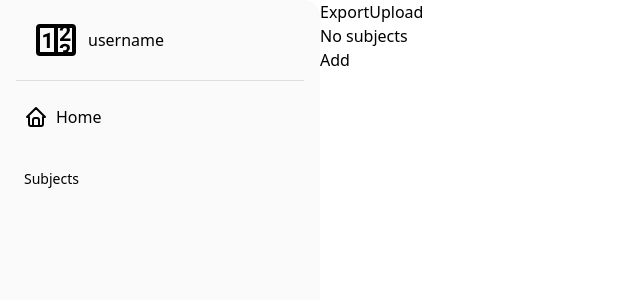
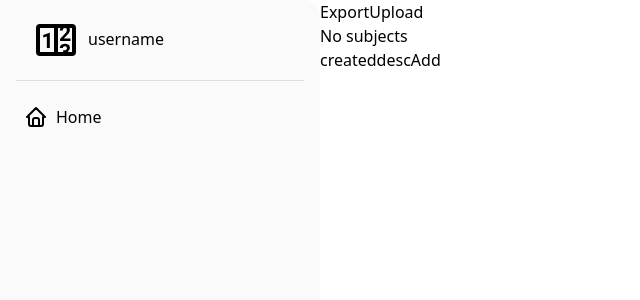
Before and after one commit to jsoonee/count, a React (Vite) app: page / in a window 1280 px wide. Shown: the top 300 px of the page, without its empty margins (0-640 px from the left). Built offline with nearby package versions, Linux system fonts and the light colour scheme.

Commit message:
subjects ui

```diff
--- a/index.html
+++ b/index.html
@@ -1,6 +1,7 @@
 <!DOCTYPE html>
 <html lang="en">
 <head>
+  <link rel="icon" href="/favicon.ico" />
   <meta charset="UTF-8">
   <meta name="viewport" content="width=device-width, initial-scale=1.0">
   <title>Count</title>
--- a/src/components/Sort.tsx
+++ b/src/components/Sort.tsx
@@ -1,23 +1,45 @@
-import React, { useEffect, useRef, useState } from "react";
+import useSubjectStore from "@/stores/subject";
+import { useEffect, useRef, useState } from "react";
 
-const sorts = ["name", "count", "created", "updated"];
+export default function Sort({ isSubject }: { isSubject: boolean }) {
+  const sorts = isSubject
+    ? ["name", "number", "count", "created", "updated"]
+    : ["name", "count", "created", "updated"];
+  const { subjects, sortBy, currentSubject, setSubjectSort, setItemSort } =
+    useSubjectStore((state) => state);
+  const itemSort = subjects.find(({ id }) => id === currentSubject)?.sort || {
+    by: "created",
+    asc: false,
+  };
 
-interface ISort {
-  subjectId?: string;
-  sortBy: string;
-  setSortBy: React.Dispatch<React.SetStateAction<string>>;
-  asc: boolean;
-  setAsc: React.Dispatch<React.SetStateAction<boolean>>;
-}
-
-export default function Sort({subjectId, sortBy, setSortBy, asc, setAsc}: ISort) {
+  const sortInfo = isSubject ? sortBy : itemSort;
+  const [isAsc, setIsAsc] = useState<boolean>(sortInfo.asc);
   const [openSort, setOpenSort] = useState<boolean>(false);
   const buttonRef = useRef<HTMLButtonElement>(null);
   const dropdownRef = useRef<HTMLDivElement>(null);
 
   function handleSortClick(s: string) {
-    s === sortBy ? setAsc(!asc) : setSortBy(s);
+    if (isSubject) {
+      const { by, asc } = sortBy;
+      setSubjectSort({ by: s, asc: s === by ? !asc : asc });
+    } else {
+      const { by, asc } = subjects.find(({ id }) => id === currentSubject)
+        ?.sort || {
+        by: "created",
+        asc: false,
+      };
+      setItemSort({ by: s, asc: s === by ? !asc : asc });
+    }
     setOpenSort(false);
+  }
+
+  function handleAscClick() {
+    if (isSubject) {
+      setSubjectSort({ ...sortBy, asc: !isAsc });
+    } else {
+      setItemSort({ ...itemSort, asc: !isAsc });
+    }
+    setIsAsc(!isAsc);
   }
 
   useEffect(() => {
@@ -40,7 +62,7 @@ export default function Sort({subjectId, sortBy, setSortBy, asc, setAsc}: ISort)
   return (
     <>
       <button onClick={() => setOpenSort(!openSort)} ref={buttonRef}>
-        <span>{sortBy}</span>
+        <span>{sortInfo.by}</span>
       </button>
       {openSort ? (
         <div ref={dropdownRef}>
@@ -53,6 +75,7 @@ export default function Sort({subjectId, sortBy, setSortBy, asc, setAsc}: ISort)
           </ul>
         </div>
       ) : null}
+      <button onClick={handleAscClick}>{sortInfo.asc ? "asc" : "desc"}</button>
     </>
   );
 }
--- a/src/components/header/index.tsx
+++ b/src/components/header/index.tsx
@@ -10,7 +10,6 @@ export default function Header() {
 
   function handleExportClick() {
     if (!subjects.length) {
-      console.log("no export data");
       return;
     }
     exportData();
--- a/src/components/items/Header.tsx
+++ b/src/components/items/Header.tsx
@@ -1,53 +1,19 @@
 import useSubjectStore from "@/stores/subject";
 import { useNavigate } from "@tanstack/react-router";
-import React, { useEffect, useRef, useState } from "react";
-import { v4 } from "uuid";
+import React, { useRef, useState } from "react";
 import Sort from "../Sort";
 
 export default function Header({
-  sortBy,
-  setSortBy,
-  asc,
-  setAsc,
   isSearch,
   setIsSearch,
   input,
   setInput,
 }) {
   const [error, setError] = useState<string>("");
-  // const [openSort, setOpenSort] = useState<boolean>(false);
-  const { subjects, currentSubject, addItem, countUp } = useSubjectStore(
+  const { subjects, currentSubject, setSorted, addItem, countUp } = useSubjectStore(
     (state) => state
   );
   const navigate = useNavigate();
-
-  const buttonRef = useRef<HTMLButtonElement>(null);
-  const dropdownRef = useRef<HTMLDivElement>(null);
-
-  // const sorts = ["name", "count", "created", "updated"];
-
-  // function handleOutsideClick(e: MouseEvent) {
-  //   if (
-  //     openSort &&
-  //     dropdownRef.current &&
-  //     !dropdownRef.current.contains(e.target as Node) &&
-  //     !buttonRef.current?.contains(e.target as Node)
-  //   ) {
-  //     setOpenSort(false);
-  //   }
-  // }
-
-  // useEffect(() => {
-  //   document.addEventListener("click", handleOutsideClick);
-  //   return () => {
-  //     document.removeEventListener("click", handleOutsideClick);
-  //   };
-  // });
-
-  // function handleSortClick(s: string) {
-  //   s === sortBy ? setAsc(!asc) : setSortBy(s);
-  //   setOpenSort(false);
-  // }
 
   function handleChange(value: string) {
     setInput(value);
@@ -62,21 +28,9 @@ export default function Header({
   function handleAddItem() {
     const items = subjects.find(({ id }) => id === currentSubject)?.items;
     const itemId = items?.find(({ name }) => name === input)?.id;
-    const now = new Date().toISOString();
-    itemId
-      ? countUp(itemId)
-      : addItem({
-          id: v4(),
-          name: input,
-          count: 1,
-          description: "",
-          star: false,
-          created: now,
-          updated: now,
-        });
+    itemId ? countUp(itemId) : addItem(input);
+    setSorted();
   }
-
-  const sortProps = { sortBy, setSortBy, asc, setAsc }
 
   return (
     <div className="flex">
@@ -93,22 +47,7 @@ export default function Header({
         checked={isSearch}
         onChange={() => setIsSearch(!isSearch)}
       />
-      <Sort {...sortProps}/>
-      {/* <button onClick={() => setOpenSort(!openSort)} ref={buttonRef}>
-        <span>{sortBy}</span>
-      </button>
-      {openSort ? (
-        <div ref={dropdownRef}>
-          <ul className="absolute">
-            {sorts.map((s, i) => (
-              <li key={i} onClick={() => handleSortClick(s)}>
-                {s}
-              </li>
-            ))}
-          </ul>
-        </div>
-      ) : null} */}
-      <input type="checkbox" checked={asc} onChange={() => setAsc(!asc)} />
+      <Sort isSubject={false}/>
     </div>
   );
 }
--- a/src/components/items/index.tsx
+++ b/src/components/items/index.tsx
@@ -1,4 +1,4 @@
-import useSubjectStore, { IItem } from "@/stores/subject";
+import useSubjectStore, { IItem, ISubject } from "@/stores/subject";
 import { useNavigate } from "@tanstack/react-router";
 import React, { useEffect, useMemo, useRef, useState } from "react";
 import Empty from "./Empty";
@@ -12,6 +12,7 @@ export default function Items() {
     subjects,
     currentSubject,
     setCurrentSubject,
+    setSorted,
     editItem,
     removeItem,
     countUp,
@@ -19,11 +20,9 @@ export default function Items() {
   } = useSubjectStore((state) => state);
 
   const sub = subjects.find(({ id }) => id === currentSubject);
+  const [sortedItems, setSortedItems] = useState<IItem[]>([]);
   const [isSearch, setIsSearch] = useState<boolean>(false);
-  const [data, setData] = useState<IItem[]>(sub ? sub.items : []);
   const [input, setInput] = useState<string>("");
-  const [sortBy, setSortBy] = useState<string>("created");
-  const [asc, setAsc] = useState<boolean>(false);
   const [editId, setEditId] = useState<string>("");
   const [toEdit, setToEdit] = useState<string>("");
 
@@ -35,6 +34,32 @@ export default function Items() {
     }
   }, []);
 
+  useEffect(() => {
+    const items = sub?.items || [];
+    const { by, asc } = sub?.sort || { by: "created", asc: false };
+    const toSort = [...items];
+    if (by === "name") {
+      toSort.sort((a, b) =>
+        asc ? a.name.localeCompare(b.name) : b.name.localeCompare(a.name)
+      );
+    } else if (by === "count") {
+      toSort.sort((a, b) =>
+        asc
+          ? a.count - b.count || a.created.localeCompare(b.created)
+          : b.count - a.count || b.created.localeCompare(a.created)
+      );
+    } else if (by === "updated") {
+      toSort.sort((a, b) =>
+        asc
+          ? a.updated.localeCompare(b.updated)
+          : b.updated.localeCompare(a.updated)
+      );
+    } else {
+      if (asc) toSort.reverse();
+    }
+    setSortedItems(toSort);
+  }, [sub]);
+
   function countChange(
     e: React.ChangeEvent<HTMLInputElement>,
     itemId: string,
@@ -44,8 +69,10 @@ export default function Items() {
     if (!value && !count) return;
     const num = Number(value);
     const item = sub?.items.find(({ id }) => id === itemId);
+    const now = new Date().toISOString();
     if (item && Number.isInteger(num) && num < 10 ** 5) {
-      editItem(itemId, { ...item, count: num ? +num : 0 });
+      editItem(itemId, { ...item, count: num ? +num : 0, updated: now });
+      setSorted();
     }
   }
 
@@ -53,6 +80,7 @@ export default function Items() {
     const item = sub?.items.find(({ id }) => id === itemId);
     if (item) {
       countDown(itemId);
+      setSorted();
     }
   }
 
@@ -60,6 +88,7 @@ export default function Items() {
     const item = sub?.items.find(({ id }) => id === itemId);
     if (item) {
       countUp(itemId);
+      setSorted();
     }
   }
 
@@ -87,6 +116,7 @@ export default function Items() {
       const item = sub?.items.find(({ id }) => id === itemId);
       if (item) {
         editItem(itemId, { ...item, name: toEdit });
+        setSorted();
       }
     }
     setEditId("");
@@ -100,56 +130,19 @@ export default function Items() {
   }
 
   const headerProps = {
-    data,
-    setData,
-    sortBy,
-    setSortBy,
-    asc,
-    setAsc,
     isSearch,
     setIsSearch,
     input,
     setInput,
   };
 
-  const search = isSearch ? input : "";
-
-  const sorted = useMemo(() => {
-    if (!sub) return [];
-    const items = [...sub.items];
-    const sorted = search
-      ? items.filter((item) =>
-          item.name.trim().toLowerCase().includes(input.trim())
-        )
-      : items;
-    return sorted.sort((a, b) => {
-      if (sortBy === "name") {
-        return asc
-          ? a.name.localeCompare(b.name)
-          : b.name.localeCompare(a.name);
-      } else if (sortBy === "count") {
-        return asc
-          ? a.count - b.count || a.created.localeCompare(b.created)
-          : b.count - a.count || b.created.localeCompare(a.created);
-      } else if (sortBy === "updated") {
-        return asc
-          ? a.updated.localeCompare(b.updated)
-          : b.updated.localeCompare(a.updated);
-      } else {
-        return asc
-          ? a.created.localeCompare(b.created)
-          : b.created.localeCompare(a.created);
-      }
-    });
-  }, [sub, search, sortBy, asc]);
-
   const inputRefs = useMemo(() => {
     const refs = {};
-    sorted.forEach(({ id }) => {
+    sortedItems.forEach(({ id }) => {
       refs[id] = React.createRef();
     });
     return refs;
-  }, [sorted]);
+  }, [sortedItems]);
 
   useEffect(() => {
     if (editId && inputRefs[editId].current) {
@@ -160,8 +153,8 @@ export default function Items() {
   return (
     <div>
       <Header {...headerProps} />
-      {sorted.length ? (
-        sorted.map(({ id, name, count }) => (
+      {sortedItems.length ? (
+        sortedItems.map(({ id, name, count }) => (
           <div className="flex" key={id}>
             {id === editId ? (
               <form
--- a/src/components/modal/content/AddSubject.tsx
+++ b/src/components/modal/content/AddSubject.tsx
@@ -7,7 +7,7 @@ import Header from "../Header";
 export default function AddSubject() {
   const [newName, setNewName] = useState<string>("");
   const [error, setError] = useState<string>("");
-  const { subjects, addSubject } = useSubjectStore(state => state);
+  const { subjects, addSubject, setSorted } = useSubjectStore(state => state);
   const closeModal = useModalStore(state => state.closeModal);
   const inputRef = useRef<HTMLInputElement>(null);
 
@@ -26,6 +26,7 @@ export default function AddSubject() {
       return;
     }
     addSubject(newName);
+    setSorted();
     closeModal();
   }
 
--- a/src/components/sidebar/Subjects.tsx
+++ b/src/components/sidebar/Subjects.tsx
@@ -1,8 +1,37 @@
+import useSubjectStore from "@/stores/subject";
+import { useNavigate } from "@tanstack/react-router";
+
 export default function Subjects() {
+  const { sorted, setCurrentSubject } = useSubjectStore((state) => state);
+  const navigate = useNavigate();
+
+  function handleSubjectClick(subjectId: string) {
+    setCurrentSubject(subjectId);
+    navigate({ to: "/sub/$subId", params: { subId: subjectId } });
+  }
+
   return (
     <>
-      <div className="font-medium text-sm mt-8 ml-2">Subjects</div>
-      <ul></ul>
+      {sorted.length ? (
+        <>
+          <div className="font-medium text-sm mt-8 ml-2">Subjects</div>
+          <ul>
+            {sorted.map(({ id, name, items }) => {
+              const sum = items.reduce((acc, cur) => acc + cur.count, 0);
+              return (
+                <li
+                  key={id}
+                  className="flex"
+                  onClick={() => handleSubjectClick(id)}
+                >
+                  <div>{name}</div>
+                  <div>{sum}</div>
+                </li>
+              );
+            })}
+          </ul>
+        </>
+      ) : null}
     </>
   );
 }
--- a/src/components/sidebar/index.tsx
+++ b/src/components/sidebar/index.tsx
@@ -17,7 +17,7 @@ export default function Sidebar() {
             <MdiCount className="size-12 mr-2" />
           </Link>
           <div className="flex items-center group">
-            <div className="cursor-pointer">{username}</div>
+            <div className="cursor-pointer mb-0.5">{username}</div>
             <TablerEdit
               className="ml-1 size-4 opacity-0 cursor-pointer group-hover:opacity-100"
               onClick={() => openModal(<EnterUsername />)}
--- a/src/components/subjects/Card.tsx
+++ b/src/components/subjects/Card.tsx
@@ -4,13 +4,10 @@ import React, { useState } from "react";
 
 export default function Card() {
   const navigate = useNavigate();
-  const { subjects, setCurrentSubject, editSubject, removeSubject } =
-    useSubjectStore();
+  const { subjects, sorted, setCurrentSubject, setSorted, editSubject, removeSubject } =
+    useSubjectStore((state) => state);
   const [editId, setEditId] = useState<string>("");
   const [toEdit, setToEdit] = useState<string>("");
-  const [sortBy, setSortBy] = useState<string>("");
-  const [asc, setAsc] = useState<boolean>(false);
-  const [openSort, setOpenSort] = useState<boolean>(false);
 
   function handleClick(id: string) {
     setCurrentSubject(id);
@@ -28,49 +25,10 @@ export default function Card() {
     }
   }
 
-  function editName(subjectId: string, subjectName: string) {}
-
-  // function sortSubjects() {
-  //   const sorted = [...subjects];
-  //   sorted.sort((a,b) => {
-  //     if (sortBy === "name") {
-  //       return asc
-  //       ? a.name.localeCompare(b.name)
-  //       : b.name.localeCompare(a.name);
-  //     } else if (sortBy === "count") {
-  //       const sumA = a.items.reduce((acc,cur) => acc+cur.count,0);
-  //       const sumB = b.items.reduce((acc,cur) => acc+cur.count,0);
-  //       return asc ? sumA - sumB : sumB - sumA;
-  //     } else if (sortBy === "updated") {
-  //       return asc
-  //         ? a.updated.localeCompare(b.updated)
-  //         : b.updated.localeCompare(a.updated);
-  //     } else {
-  //       return asc
-  //         ? a.created.localeCompare(b.created)
-  //         : b.created.localeCompare(a.created);
-  //     }
-  //   });
-  //   return sorted;
-  // }
-
-  const sorted = [...subjects].sort((a, b) => {
-    if (sortBy === "name") {
-      return asc ? a.name.localeCompare(b.name) : b.name.localeCompare(a.name);
-    } else if (sortBy === "count") {
-      const sumA = a.items.reduce((acc, cur) => acc + cur.count, 0);
-      const sumB = b.items.reduce((acc, cur) => acc + cur.count, 0);
-      return asc ? sumA - sumB : sumB - sumA;
-    } else if (sortBy === "updated") {
-      return asc
-        ? a.updated.localeCompare(b.updated)
-        : b.updated.localeCompare(a.updated);
-    } else {
-      return asc
-        ? a.created.localeCompare(b.created)
-        : b.created.localeCompare(a.created);
-    }
-  });
+  function handleDeleteClick(subjectId: string) {
+    removeSubject(subjectId);
+    setSorted();
+  }
 
   function handleNameSubmit(
     e: React.FormEvent,
@@ -86,6 +44,7 @@ export default function Card() {
       const sub = subjects.find(({ id }) => id === subjectId);
       if (sub) {
         editSubject(subjectId, { ...sub, name: toEdit });
+        setSorted();
       }
     }
     setEditId("");
@@ -107,7 +66,7 @@ export default function Card() {
             <div onClick={() => handleClick(id)}>{name}</div>
           )}
           <button onClick={() => handleEditClick(id, name)}>edt</button>
-          <button onClick={() => removeSubject(id)}>del</button>
+          <button onClick={() => handleDeleteClick(id)}>del</button>
         </div>
       ))}
     </div>
--- a/src/components/subjects/index.tsx
+++ b/src/components/subjects/index.tsx
@@ -3,6 +3,7 @@ import Empty from "./Empty";
 import AddSubject from "../modal/content/AddSubject";
 import useModalStore from "@/stores/modal";
 import Card from "./Card";
+import Sort from "../Sort";
 
 export default function Subjects() {
   const subjects = useSubjectStore(state => state.subjects);
@@ -11,6 +12,7 @@ export default function Subjects() {
   return (
     <main className="">
       {subjects.length ? <Card /> : <Empty />}
+      <Sort isSubject={true} />
       <button onClick={() => openModal(<AddSubject />)}>Add</button>
     </main>
   );
--- a/src/stores/config.ts
+++ b/src/stores/config.ts
@@ -1,17 +1,10 @@
 import { getItem, setItem } from "@/utils/localStorage";
 import { create } from "zustand";
 
-interface ISortBy {
-  by: string;
-  asc: boolean;
-}
-
 interface ConfigStore {
-  sort: ISortBy;
   username: string;
   theme: string;
   color: string;
-  setSort: (sort: ISortBy) => void;
   setUsername: (newUsername: string) => void;
   setTheme: (newTheme: string) => void;
   setColor: (newColor: string) => void;
@@ -20,16 +13,14 @@ interface ConfigStore {
 const useConfigStore = create<ConfigStore>((set, get) => {
   const storage = getItem("config");
   const initialState = {
-    sort: storage?.sort || {by: "created", asc: false},
     username: storage?.username || "username",
     theme: storage?.theme || "os",
     color: storage?.color || "blue",
   };
 
   function setStorage() {
-    const { sort, username, theme, color } = get();
+    const { username, theme, color } = get();
     const config = {
-      sort: sort,
       username: username,
       theme: theme,
       color: color,
@@ -39,10 +30,6 @@ const useConfigStore = create<ConfigStore>((set, get) => {
 
   return {
     ...initialState,
-    setSort: (sort) => {
-      set({sort: sort});
-      setStorage();
-    },
     setUsername: (newUsername) => {
       set({ username: newUsername });
       setStorage();
--- a/src/stores/subject.ts
+++ b/src/stores/subject.ts
@@ -2,10 +2,16 @@ import { getItem, setItem } from "@/utils/localStorage";
 import { create } from "zustand";
 import { v4 } from "uuid";
 
-interface ISubject {
+interface ISortBy {
+  by: string;
+  asc: boolean;
+}
+
+export interface ISubject {
   id: string;
   name: string;
   items: IItem[];
+  sort: ISortBy;
   description: string;
   star: boolean;
   created: string;
@@ -24,13 +30,18 @@ export interface IItem {
 
 interface SubjectStore {
   subjects: ISubject[];
+  sortBy: ISortBy;
+  sorted: ISubject[];
   currentSubject: string;
+  setCurrentSubject: (subjectId: string) => void;
   setSubjects: (subjects: ISubject[]) => void;
-  setCurrentSubject: (subjectId: string) => void;
+  setSubjectSort: (s: ISortBy) => void;
+  setSorted: () => void;
   addSubject: (subjectName: string) => void;
   editSubject: (subjectId: string, subject: ISubject) => void;
   removeSubject: (subjectId: string) => void;
-  addItem: (newItem: IItem) => void;
+  setItemSort: (s: ISortBy) => void;
+  addItem: (itemName: string) => void;
   editItem: (itemId: string, item: IItem) => void;
   removeItem: (itemId: string) => void;
   countUp: (itemId: string) => void;
@@ -39,21 +50,69 @@ interface SubjectStore {
 
 const useSubjectStore = create<SubjectStore>((set, get) => {
   const initialState = getItem("data") || [];
+  const initialSort = getItem("config")?.sort || { by: "created", asc: false };
 
   function setStorage() {
     const { subjects } = get();
     setItem("data", subjects);
   }
 
+  function sortSubjects(subjects: ISubject[], sortBy?: ISortBy) {
+    const { by, asc } = sortBy || { by: "created", asc: false };
+    if (by === "name") {
+      return [...subjects].sort((a, b) =>
+        asc ? a.name.localeCompare(b.name) : b.name.localeCompare(a.name)
+      );
+    }
+    if (by === "number") {
+      return [...subjects].sort((a, b) => {
+        const lenA = a.items.length;
+        const lenB = b.items.length;
+        return asc
+          ? lenA - lenB || a.created.localeCompare(b.created)
+          : lenB - lenA || b.created.localeCompare(a.created);
+      });
+    }
+    if (by === "count") {
+      return [...subjects].sort((a, b) => {
+        const sumA = a.items.reduce((acc, cur) => acc + cur.count, 0);
+        const sumB = b.items.reduce((acc, cur) => acc + cur.count, 0);
+        return asc
+          ? sumA - sumB || a.created.localeCompare(b.created)
+          : sumB - sumA || b.created.localeCompare(a.created);
+      });
+    }
+    if (by === "updated") {
+      return [...subjects].sort((a, b) =>
+        asc
+          ? a.updated.localeCompare(b.updated)
+          : b.updated.localeCompare(a.updated)
+      );
+    }
+    return asc ? [...subjects].reverse() : [...subjects];
+  }
+
   const now = () => new Date().toISOString();
 
   return {
     subjects: initialState,
+    sortBy: initialSort,
+    sorted: sortSubjects(initialState, initialSort),
     currentSubject: "",
     setCurrentSubject: (subjectId) => set({ currentSubject: subjectId }),
     setSubjects: (subjects) => {
       set({ subjects: subjects });
       setStorage();
+    },
+    setSubjectSort: (s) => {
+      set(({ subjects }) => ({ sorted: sortSubjects(subjects, s), sortBy: s }));
+      const config = getItem("config") || {};
+      setItem("config", { ...config, sort: s });
+    },
+    setSorted: () => {
+      set(({ subjects, sortBy }) => ({
+        sorted: sortSubjects(subjects, sortBy),
+      }));
     },
     addSubject: (subjectName) => {
       const nowStr = now();
@@ -61,7 +120,7 @@ const useSubjectStore = create<SubjectStore>((set, get) => {
         id: v4(),
         name: subjectName,
         items: [],
-        sort: {by: "created", asc: false},
+        sort: { by: "created", asc: false },
         description: "",
         star: false,
         created: nowStr,
@@ -71,7 +130,6 @@ const useSubjectStore = create<SubjectStore>((set, get) => {
         subjects: [newSubject, ...subjects],
       }));
       setStorage();
-      console.log(get().subjects);
     },
     editSubject: (subjectId, subject) => {
       set(({ subjects }) => ({
@@ -85,14 +143,32 @@ const useSubjectStore = create<SubjectStore>((set, get) => {
       }));
       setStorage();
     },
-    addItem: (newItem) => {
+    setItemSort: (s) => {
+      set(({ subjects, currentSubject }) => ({
+        subjects: subjects.map((sub) =>
+          sub.id === currentSubject ? { ...sub, sort: s } : sub
+        ),
+      }));
+      setStorage();
+    },
+    addItem: (itemName) => {
+      const nowStr = now();
+      const newItem = {
+        id: v4(),
+        name: itemName,
+        count: 1,
+        description: "",
+        star: false,
+        created: nowStr,
+        updated: nowStr,
+      };
       set(({ subjects, currentSubject }) => ({
         subjects: subjects.map((sub) =>
           sub.id === currentSubject
             ? {
                 ...sub,
                 items: [newItem, ...sub.items],
-                updated: newItem.updated,
+                updated: nowStr,
               }
             : sub
         ),
@@ -100,13 +176,12 @@ const useSubjectStore = create<SubjectStore>((set, get) => {
       setStorage();
     },
     editItem: (itemId, item) => {
-      console.log("editItem");
       set(({ subjects, currentSubject }) => ({
         subjects: subjects.map((sub) =>
           sub.id === currentSubject
             ? {
                 ...sub,
-                items: sub.items.map((it) => (it.id === itemId ? item : it)),
+                items: sub.items.map((it) => (it.id === itemId ? {...item} : it)),
                 updated: item.updated,
               }
             : sub
```
Also changed, not shown: 2 other files (tests, documents, lock files or other folders).
